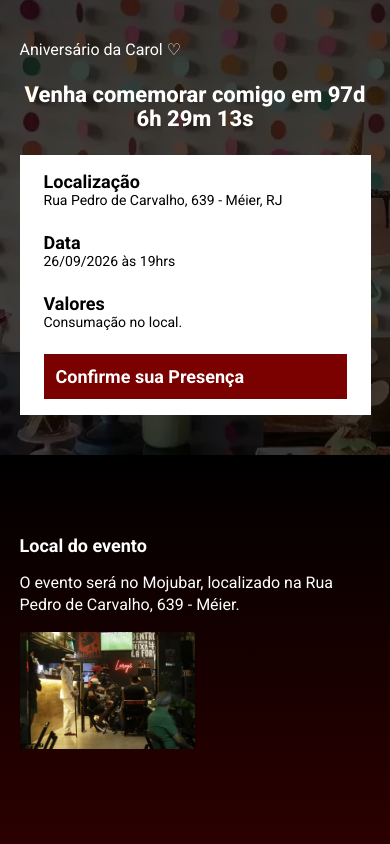
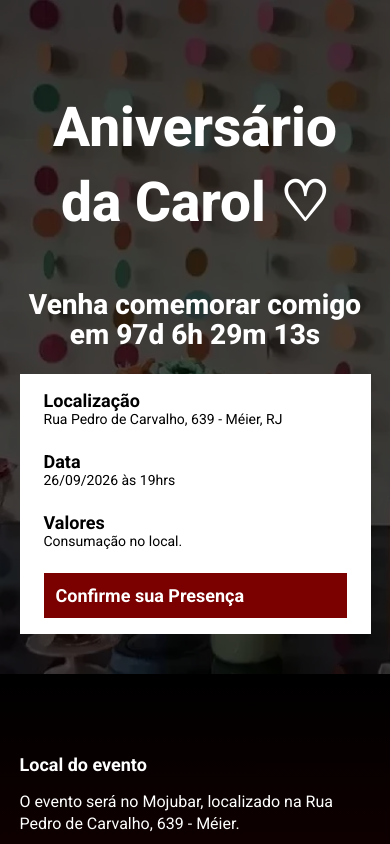
Before and after one commit to carolsixel/landing_page_event, a website built with Parcel: page src/index.html in a window 390 px wide. Shown: the top 844 px of the page. Built offline with nearby package versions, Linux system fonts and the light colour scheme.

Commit message:
Ajustes de Dimensionamento

```diff
--- a/src/styles/_event.scss
+++ b/src/styles/_event.scss
@@ -48,7 +48,7 @@
         }
 
         &__image {
-            width: 100%;
+            max-width: 100%;
         }
 
         &__details {
--- a/src/styles/_hero.scss
+++ b/src/styles/_hero.scss
@@ -24,30 +24,34 @@
     }
 
     &__text {
-        margin-top: 64px;
-        margin-bottom: 64px;
+        margin-top: 6px;
+        margin-bottom: 66px;
         font-size: 40px;
         line-height: 56px;
         font-weight: 800;
         text-align: center;
     }
 
-    &__logo {
-        margin: 0 auto;
-        height: 200px;
-        display: block;
+    &__call {
+        margin-top: 50px;
+        margin-bottom: 100px;
+        font-size: 90px;
+        line-height: 75px;
+        font-weight: 800;
+        text-align: center;
     }
 
     @media (max-width: 640px) {
         padding: 40px 0;
 
-        &__logo {
-            height: 40px;
+        &__call {
+            font-size: 55px;
+            margin-bottom: 50px;
         }
 
         &__text {
-            font-size: 22px;
-            line-height: 24px;
+            font-size: 28px;
+            line-height: 30px;
             margin: 24px 0;
         }
     }
```
Also changed, not shown: src/images/logo.png (deleted), src/images/parabens.png (deleted).
